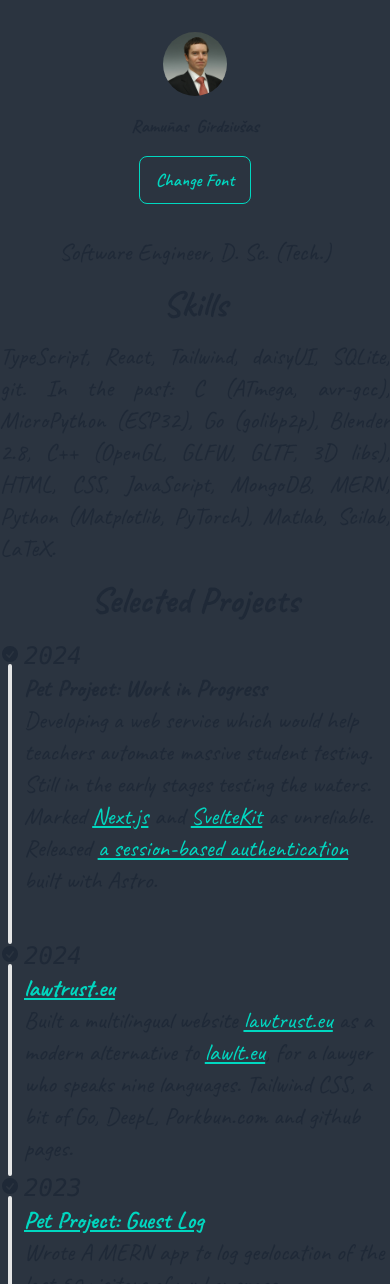
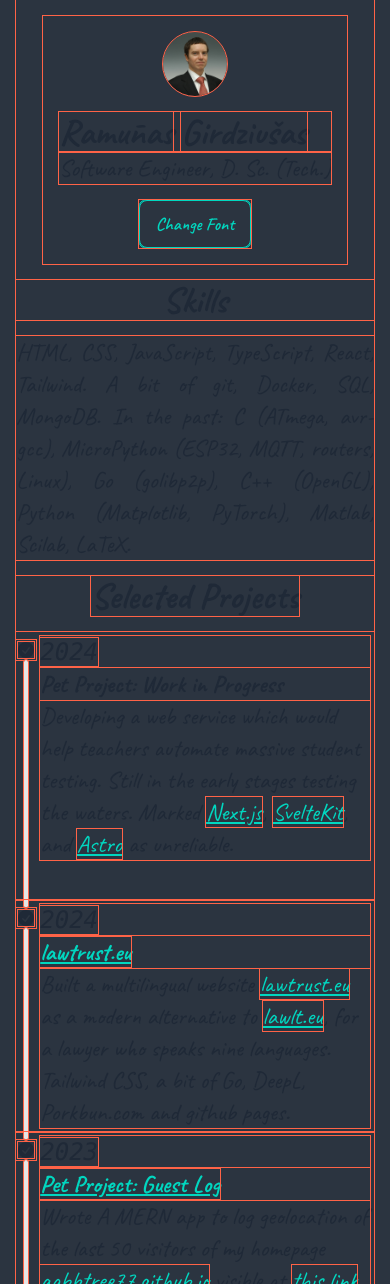
Before and after one commit to aabbtree77/cv, a React (Vite) app: page / in a window 390 px wide. Shown: the top 1284 px of the page. Built offline with nearby package versions, Linux system fonts and the light colour scheme.

Commit message:
responsive

```diff
--- a/src/App.tsx
+++ b/src/App.tsx
@@ -8,7 +8,7 @@ import "./App.css";
 function App() {
   return (
     <div className="bg-neutral">
-      <div className="min-h-screen gap-4 lg:gap-24 lg:w-3/5 mx-auto flex flex-col items-center text-base-content">
+      <div className="mx-auto w-11/12 lg:w-3/5 gap-4 lg:gap-24 flex flex-col items-center text-base-content">
         <Header />
         <DX />
         <Portfolio />
--- a/src/components/DX.tsx
+++ b/src/components/DX.tsx
@@ -5,9 +5,8 @@ const DX: React.FC = () => {
     <div className="container mx-auto flex flex-col gap-4 lg:gap-8 lg:w-1/2">
       <div className="text-4xl font-bold text-center">Skills</div>
       <div className="text-2xl text-justify">
-        TypeScript, React, Tailwind, daisyUI, SQLite, git. In the past: C
-        (ATmega, avr-gcc), MicroPython (ESP32), Go (golibp2p), Blender 2.8, C++
-        (OpenGL, GLFW, GLTF, 3D libs), HTML, CSS, JavaScript, MongoDB, MERN,
+      HTML, CSS, JavaScript, TypeScript, React, Tailwind. A bit of git, Docker, SQL, MongoDB. In the past: C
+        (ATmega, avr-gcc), MicroPython (ESP32, MQTT, routers, Linux), Go (golibp2p), C++ (OpenGL),
         Python (Matplotlib, PyTorch), Matlab, Scilab, LaTeX.
       </div>
     </div>
--- a/src/components/Footer.tsx
+++ b/src/components/Footer.tsx
@@ -2,7 +2,7 @@ import React from "react";
 
 const Footer: React.FC = () => {
   return (
-    <footer className="w-full bg-neutral text-neutral-content p-4 text-center">
+    <footer className="bg-neutral text-neutral-content p-4 text-center">
       <div className="max-w-screen-lg mx-auto">
         <p>Last update: June 2024</p>
       </div>
--- a/src/components/Header.tsx
+++ b/src/components/Header.tsx
@@ -3,26 +3,30 @@ import ToggleFont from "./ToggleFont";
 
 const Header: React.FC = () => {
   return (
-    <div className="w-full flex flex-col gap-4 mt-4 2xl:mt-16">
+    <div className="flex flex-col gap-4 mt-4 2xl:mt-16">
       <div className="grid grid-cols-1 sm:grid-cols-3 gap-4 items-center justify-items-center p-4">
         <img
           src="assets/rg.jpg"
           alt="Ramūnas Girdziušas"
           className="w-16 h-16 lg:w-32 lg:h-32 rounded-full"
         />
+        <div className="flex flex-col">
         <div className="flex flex-row items-center justify-items-evenly gap-2 xl:gap-4">
-          <p className="text-lg 2xl:text-4xl font-bold">Ramūnas</p>
-          <p className="text-lg 2xl:text-4xl font-bold">Girdziušas</p>
+          <p className="text-4xl font-bold">Ramūnas</p>
+          <p className="text-4xl font-bold">Girdziušas</p>
         </div>
+
+        <div className="text-2xl text-center">
+        Software Engineer, D. Sc. (Tech.)
+      </div>
+      </div>
 
         <div className="text-right">
           <ToggleFont />
         </div>
       </div>
 
-      <div className="text-2xl text-center">
-        Software Engineer, D. Sc. (Tech.)
-      </div>
+
     </div>
   );
 };
--- a/src/components/LandingPage.tsx
+++ b/src/components/LandingPage.tsx
@@ -8,7 +8,7 @@ import Footer from "./Footer";
 const LandingPage: React.FC = () => {
   return (
     <div className="bg-neutral">
-      <div className="min-h-screen gap-4 lg:gap-24 lg:w-3/5 mx-auto flex flex-col items-center text-base-content">
+      <div className="gap-4 lg:gap-8 flex flex-col items-center text-gray-400">
         <Header />
         <DX />
         <Portfolio />
--- a/src/components/PortfolioTimeline.tsx
+++ b/src/components/PortfolioTimeline.tsx
@@ -30,22 +30,21 @@ const PortfolioTimeline: React.FC = () => {
             href="https://github.com/ugurkellecioglu/next-14-lucia-auth-postgresql-drizzle-typescript-example/issues/1"
           >
             Next.js
-          </a>{" "}
-          and{" "}
+          </a>{", "}
           <a
             className="link link-accent"
             href="https://github.com/edwardspresume/sveltekit-lucia-auth-v3-example/issues/3"
           >
             SvelteKit
-          </a>{" "}
-          as unreliable. Released{" "}
+          </a>{", "}
+          and{" "}
           <a
             className="link link-accent"
             href="https://github.com/aabbtree77/session-auth-starter"
           >
-            a session-based authentication
+          Astro
           </a>{" "}
-          built with Astro.
+          as unreliable.
         </div>
         <hr />
       </li>
--- a/src/index.css
+++ b/src/index.css
@@ -3,10 +3,8 @@
 /* set html, body, root if this is needed*/
 
 
-/*
+
 
 * {
   outline: 1px solid tomato;
 }
-
-*/
```
Also changed, not shown: 1 other file (tests, documents, lock files or other folders).
